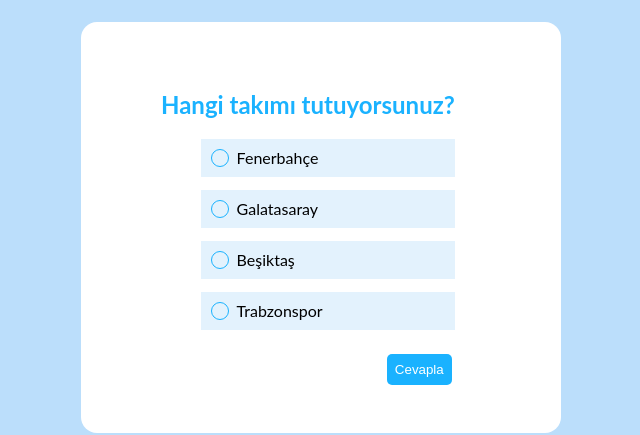
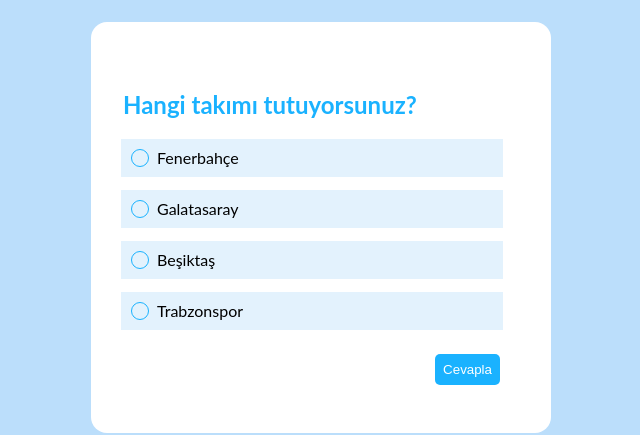
Before and after one commit to EyupOzmen/QuestionApp, a React (Create React App) app: page / in a window 1280 px wide. Shown: the part 318-753 px from the top of the page, without its empty margins (319-959 px from the left). Built offline with nearby package versions, Linux system fonts and the light colour scheme.

Commit message:
"margin"

```diff
--- a/src/components/Survey.css
+++ b/src/components/Survey.css
@@ -20,7 +20,7 @@
 .survey-question {
 
   display: flex;
-  width: 100%;
+  width: 95%;
   background: #fff;
   padding: 3rem 0 3rem 5rem;
   border-radius: 1rem;
@@ -29,13 +29,15 @@
 }
 
 .survey-question form{
+    width: 100%;
+    flex-direction: column;
+    margin-left: -3rem;
+}
 
-    flex-direction: column;
-    justify-content: flex-start;
-}
 
 .survey-question ul {
     list-style-type: none;
+    margin-left: -2.6rem;
 }
 .survey-question ul li {
     background-color:#e3f2fd ;
```
